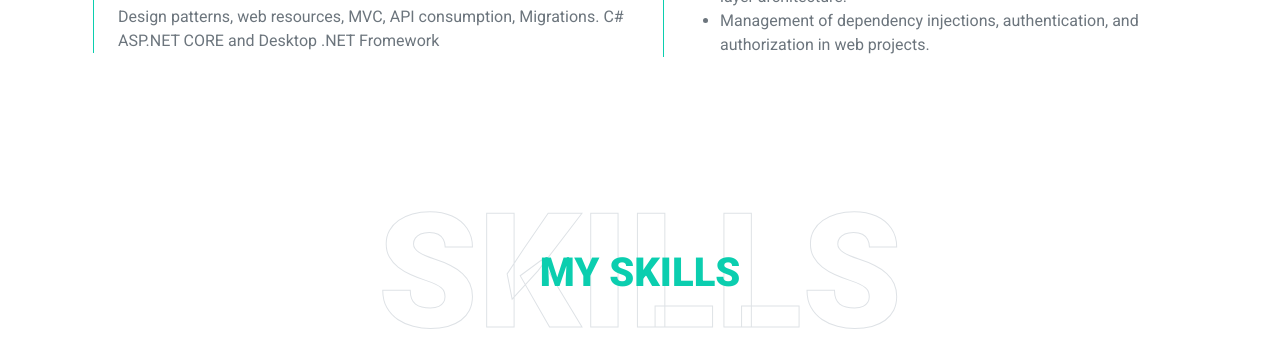
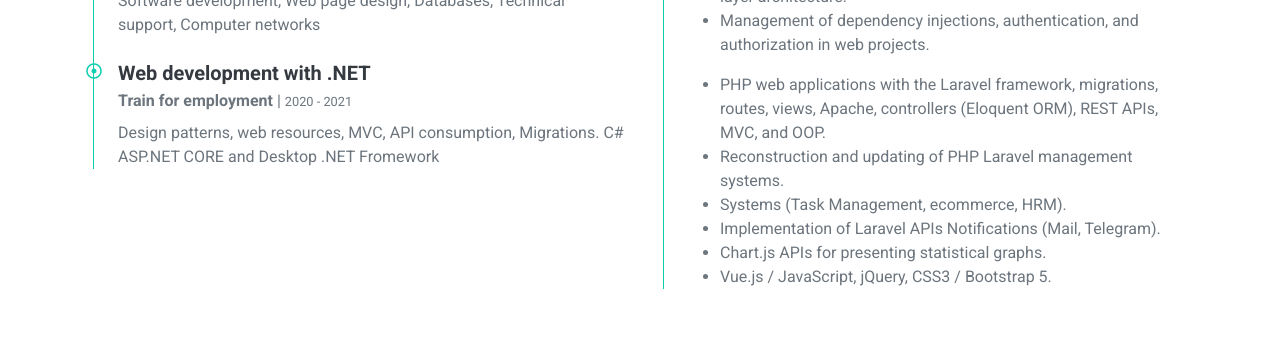
Before and after one commit to PabloEspinoza1999/githubpage, a plain HTML site: page index.html in a window 1280 px wide. Shown: the part 1912-2267 px from the top of the page. Drawn offline with nearby package versions, Linux system fonts and the light colour scheme.

Commit message:
Update index.html
Adding about myself

```diff
--- a/index.html
+++ b/index.html
@@ -160,6 +160,17 @@
                                     <li>Management of dependency injections, authentication, and authorization in web projects.</li>
                                 </ul>
                             </p>
+                             <p>
+                                 <ul>
+                                   <li>PHP web applications with the Laravel framework, migrations, routes, views, Apache, controllers (Eloquent ORM), REST APIs, MVC, and OOP.</li>
+                                   <li>Reconstruction and updating of PHP Laravel management systems.</li>
+                                   <li>Systems (Task Management, ecommerce, HRM).</li>
+                                   <li>Implementation of Laravel APIs Notifications (Mail, Telegram).</li>
+                                   <li>Chart.js APIs for presenting statistical graphs.</li>
+                                   <li>Vue.js / JavaScript, jQuery, CSS3 / Bootstrap 5.</li>
+                                </ul>
+                            </p>
+
                         </div>
                     </div>
                 </div>
```
